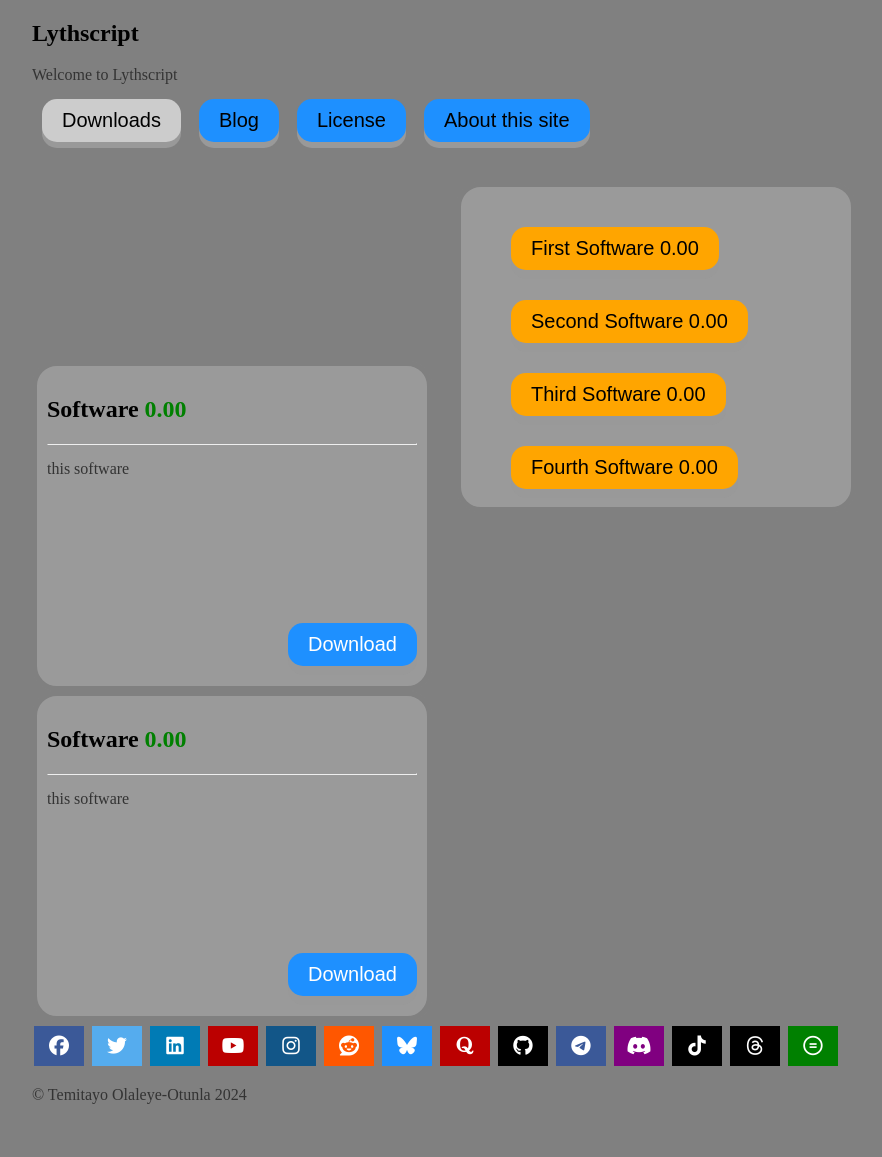
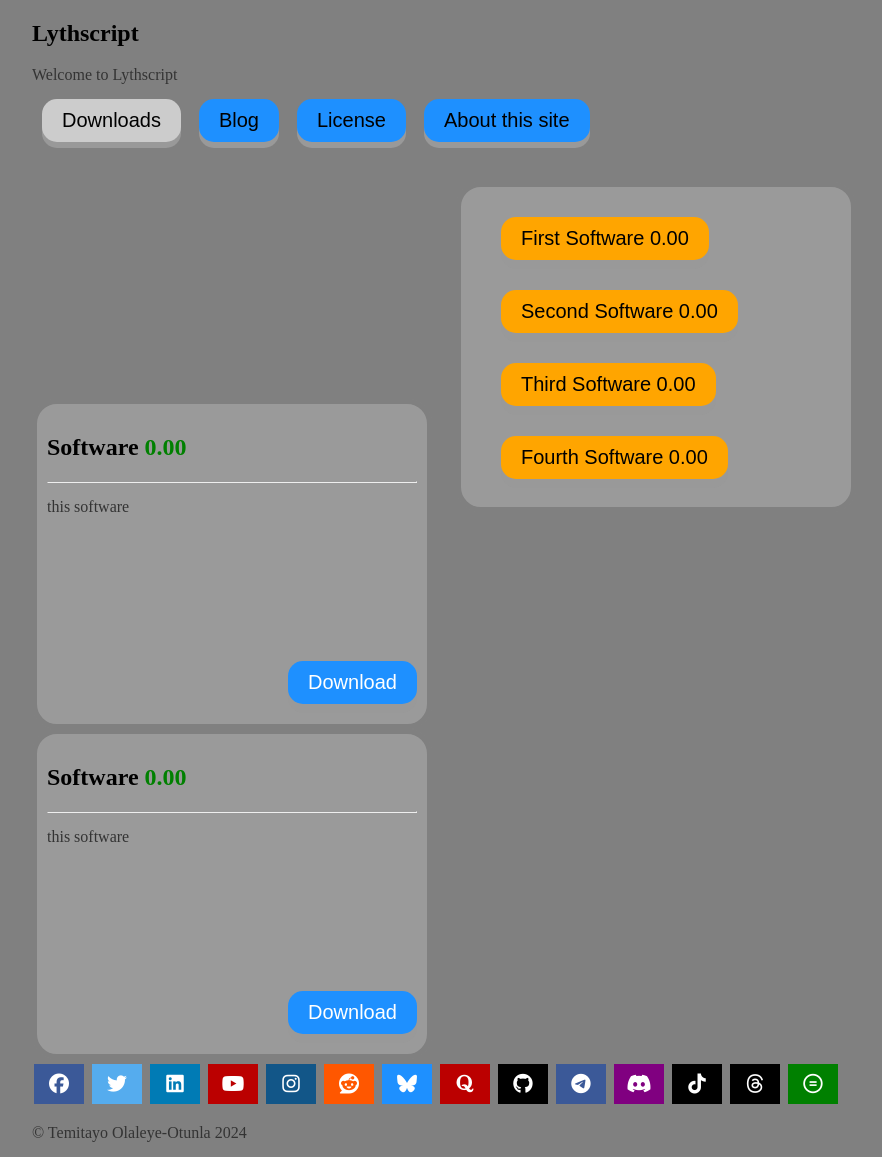
Before and after one commit to lythwind/lythwind.github.io, a Jekyll site: the page built from desktop.html, in a window 1280 px wide. Shown: the whole page, without its empty margins (18-900 px from the left). Built offline with Jekyll 4.4.1, drawn with Linux system fonts in a browser that asks for light colours; nearby versions of some CDN libraries; before the commit the page ends 1119 px from its top, so only the background shows below that.

Commit message:
Update desktop.html

```diff
--- a/desktop.html
+++ b/desktop.html
@@ -29,12 +29,12 @@
 
 	<div class = "bdiv-container">
 
-
+  <div class = "bdiv2">
   <button class= "bn" onclick="document.location='#'">First Software 0.00</button>
   <button class= "bn" onclick="document.location='#'">Second Software 0.00</button>
   <button class= "bn" onclick="document.location='#'">Third Software 0.00</button>
   <button class= "bn" onclick="document.location='#'">Fourth Software 0.00</button>
-
+  </div>
 	</div>
 
 <div class = "bdiv-container">
```
